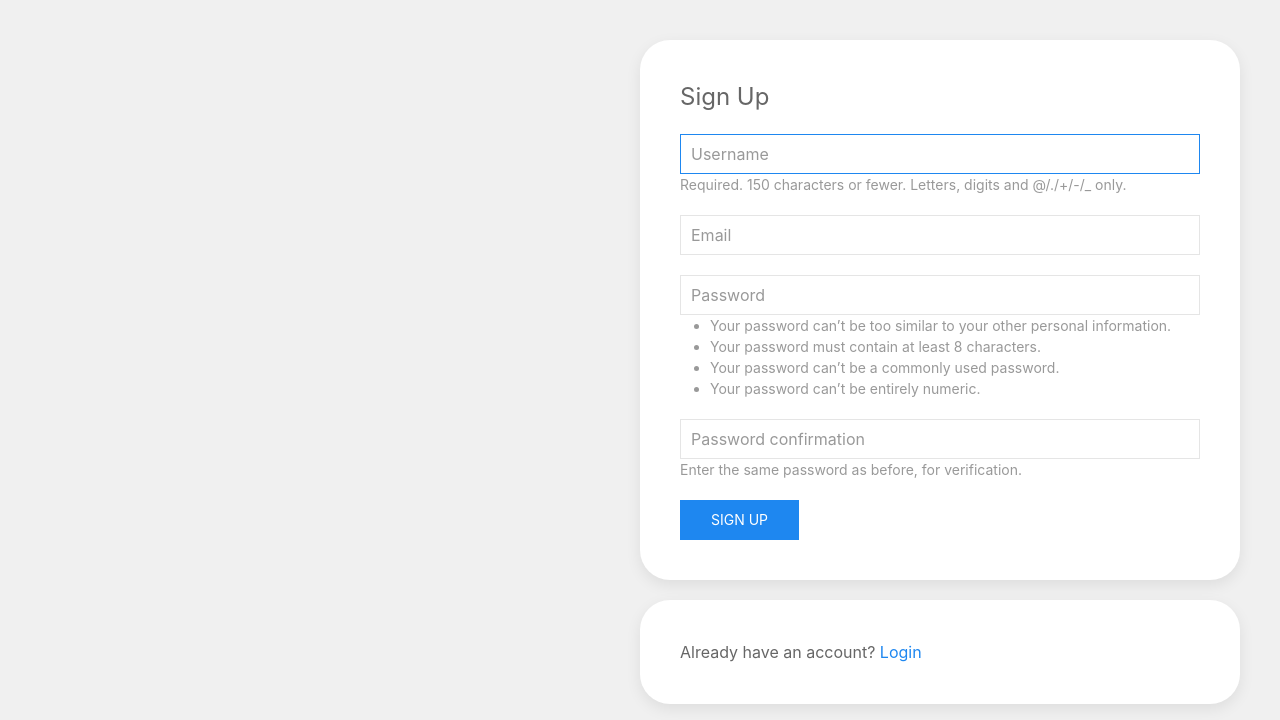
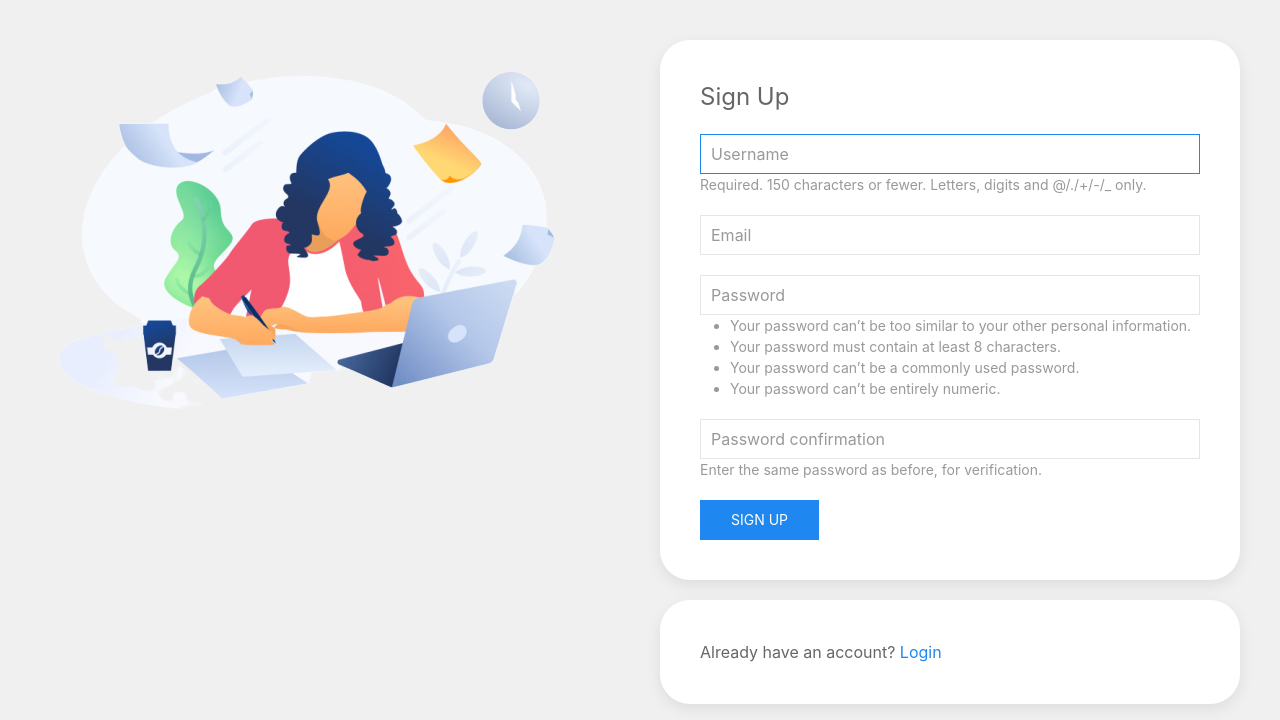
Before and after one commit to yogeshmanghnani/sdp-blogging-network, a Django app: page /register/ in a window 1280 px wide. Shown: the part 80-800 px from the top of the page. Run offline with Django 3.2, Linux system fonts and the light colour scheme; some libraries are stand-ins or nearby versions.

Commit message:
Added image on the register page

```diff
--- a/blogs/templates/blogs/base.html
+++ b/blogs/templates/blogs/base.html
@@ -8,6 +8,10 @@
 	<style>
 	.bn-round-corner {
 		border-radius:30px;
+	}
+	.bn-aspect-ratio {
+		max-width: 100%;
+		height: auto;
 	}
 	</style>
 	<!-- end css -->
--- a/users/templates/users/register.html
+++ b/users/templates/users/register.html
@@ -1,8 +1,13 @@
 {% extends "blogs/base.html" %}
 {% load widget_tweaks %}
 {% load widget_filters %}
+{% load static %}
 {% block content %}
-<div class="uk-width-1-2@m uk-align-right@m">
+<div class="uk-child-width-1-2@m uk-grid uk-vertical-align-middle" uk-grid>
+	<div>
+		<img src="{% static 'users/reg_bg.png' %}" class="uk-responsive-height bn-aspect-ratio" />
+	</div>
+	<div>
 		<div class="uk-card uk-card-default uk-card-body uk-margin uk-margin-top uk-card-hover bn-round-corner">
 			<form method="POST">
 				{% csrf_token %}
@@ -14,4 +19,5 @@
 			Already have an account? <a href="{% url 'login' %}">Login</a>
 		</div>
 	</div>
+</div>
 {% endblock content %}
```
Also changed, not shown: users/static/users/reg_bg.jpg (added), users/static/users/reg_bg.png (added), 1 other file. Lines whose indentation alone changed are shown as unchanged.
